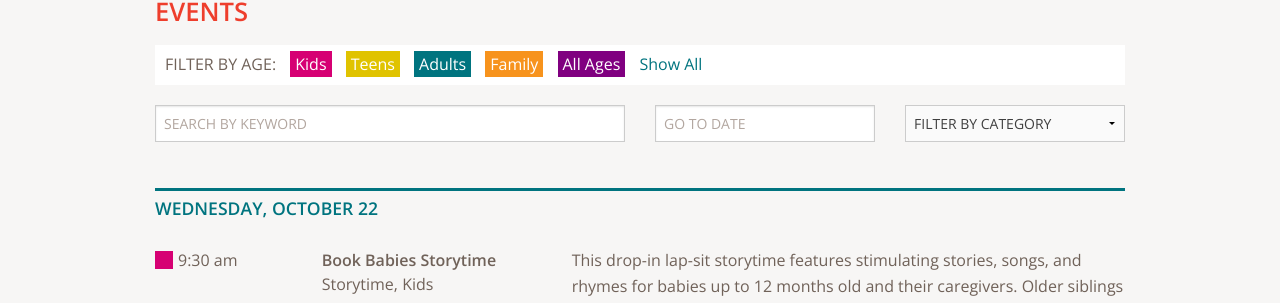
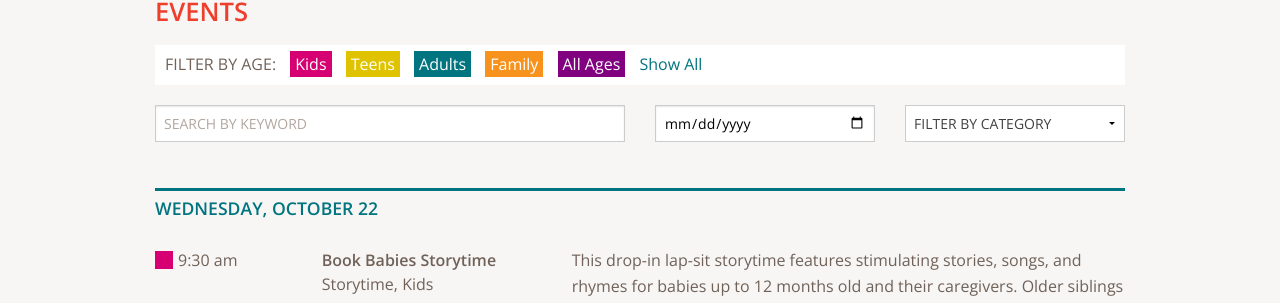
Before and after one commit to skokielibrary/prototype, a Jekyll site: the page built from events/index.html, in a window 1280 px wide and 1400 px high. Shown: the part 142-445 px from the top of the window. Built offline with Jekyll 4.4.1, drawn with Linux system fonts in a browser that asks for light colours; nearby versions of some CDN libraries.

Commit message:
date input

```diff
--- a/css/styles.css
+++ b/css/styles.css
@@ -643,6 +643,13 @@ dl dd {
   padding-bottom: 7px;
   padding-right: 10px;
 }
+.filter-by-category {
+  background-color: #fff;
+}
+.filter-by-category:hover {
+  cursor: pointer;
+  background-color: #fff;
+}
 li.kids a, li.teens a, li.adults a, li.family a, li.all-ages a  {
   padding: 2px 5px;
   color: #fff;
--- a/events/index.html
+++ b/events/index.html
@@ -49,7 +49,7 @@ layout: base
       </div>
       <div class="large-3 columns">
         <div class="go-to-date">
-          <input type="text" placeholder="GO TO DATE">
+          <input type="date" placeholder="GO TO DATE">
         </div>
       </div>
       <div class="large-3 columns">
```
Also changed, not shown: other parts of events/index.html (+9 -0 lines).
